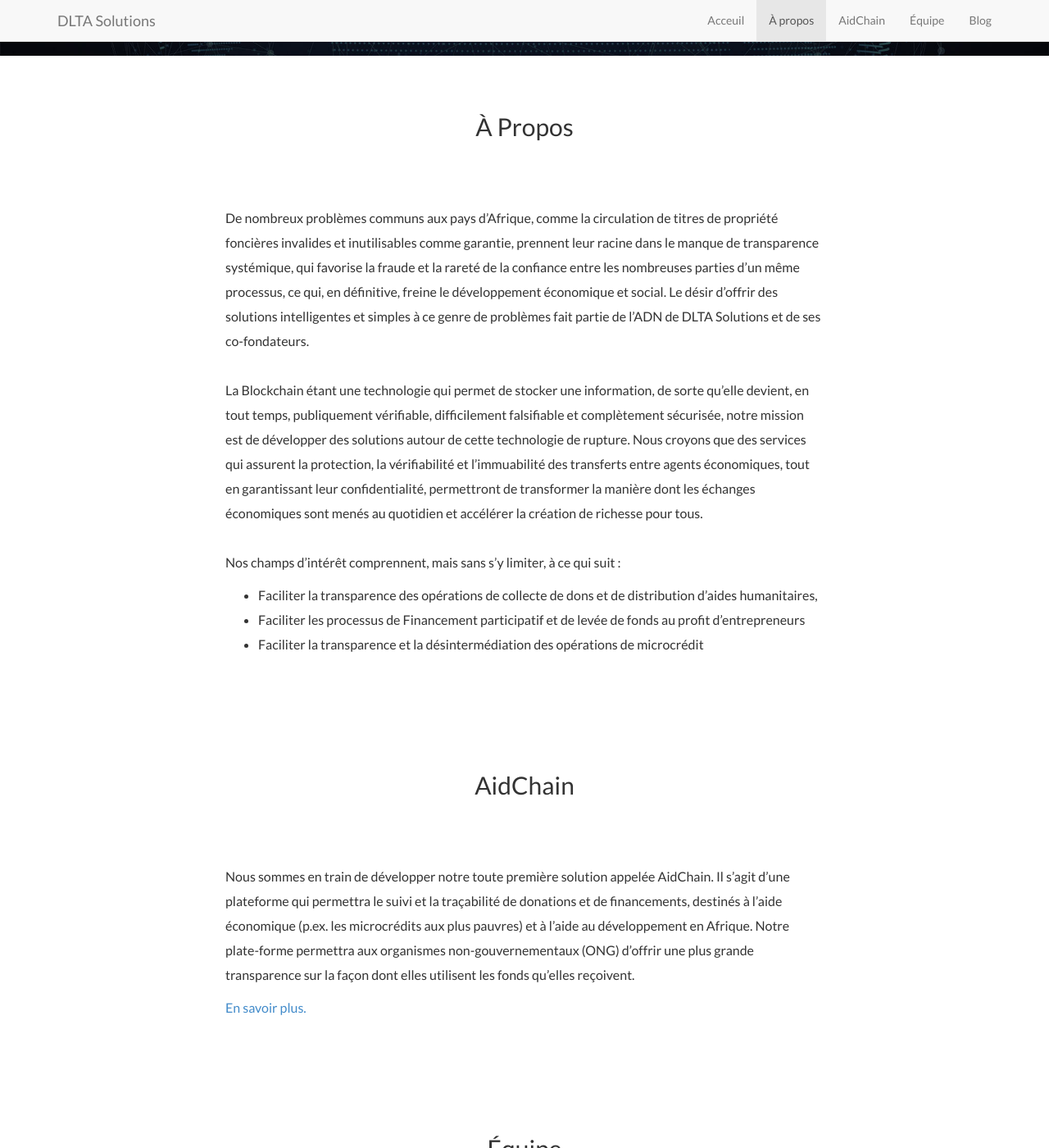
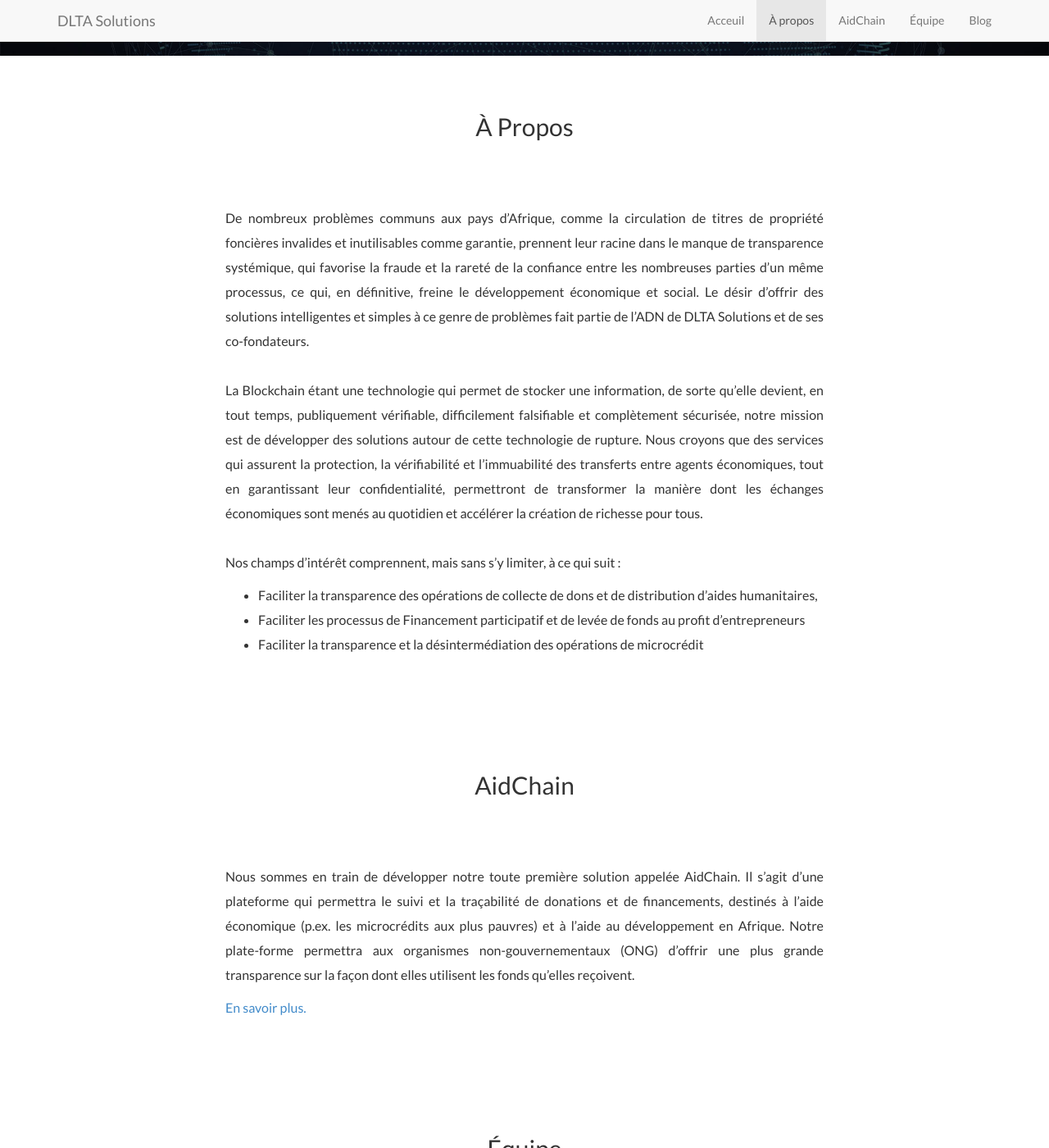
Before and after one commit to dltasolutions/dltasolutions.github.io, a Jekyll site: the page built from index.html, in a window 1280 px wide and 1400 px high, scrolled down 567 px. Shown: the whole window at 82% size. Built offline with Jekyll 4.4.1, drawn with Linux system fonts in a browser that asks for light colours; the list of posts is cut into pages by our own code.

Commit message:
justify home sections text

```diff
--- a/css/landing-page.css
+++ b/css/landing-page.css
@@ -40,7 +40,7 @@
     font-weight: 400;
     line-height: 30px;
     padding: 0 0;
-    text-align: left;
+    text-align: justify;
 }
 
 .post {
@@ -48,7 +48,7 @@
     text-align: left;
     font-size: 16px;
     font-weight: 400;
-    line-height: 25px;
+    line-height: 30px;
 }
 
 .content-section-b {
```
Also changed, not shown: 2 other files.
